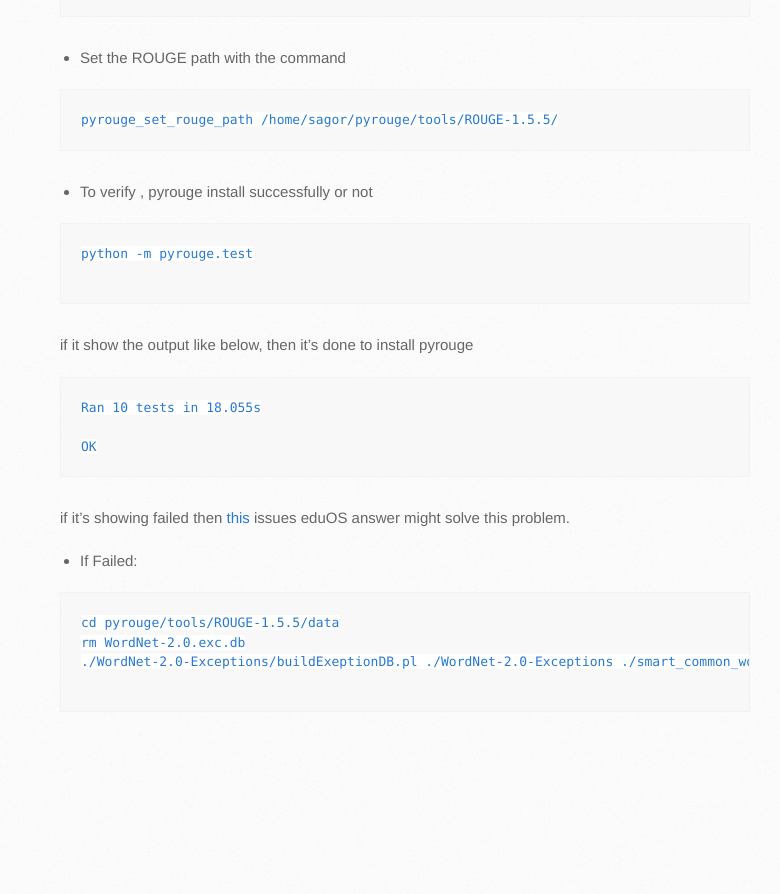
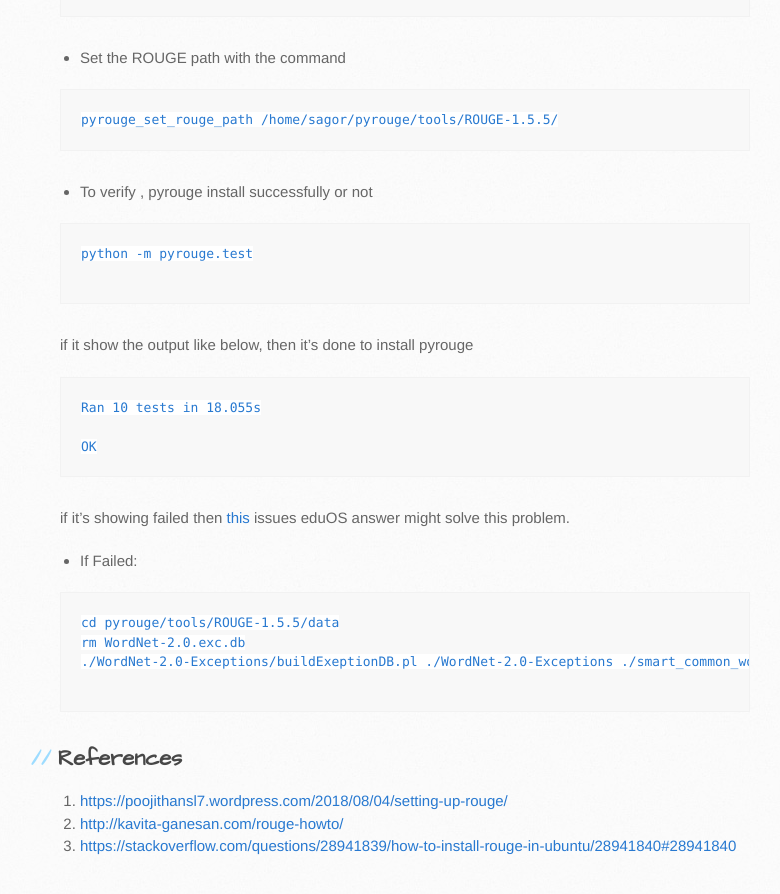
Before and after one commit to sagorbrur/sagorbrur.github.io, a Jekyll site: the page built from install_rouge.md, in a window 1280 px wide and 900 px high, scrolled down 2891 px. Shown: the top 894 px of the window, without its empty margins (110-890 px from the left). Built offline with Jekyll 4.4.1, drawn with Linux system fonts in a browser that asks for light colours; our own code applies the rules of GitHub Pages for plain Markdown files; before the commit the page ends 3656 px from its top, so only the background shows below that.

Commit message:
Update install_rouge.md

````diff
--- a/install_rouge.md
+++ b/install_rouge.md
@@ -99,3 +99,9 @@ rm WordNet-2.0.exc.db
 ./WordNet-2.0-Exceptions/buildExeptionDB.pl ./WordNet-2.0-Exceptions ./smart_common_words.txt ./WordNet-2.0.exc.db
 
 ```
+
+
+## References
+1. [https://poojithansl7.wordpress.com/2018/08/04/setting-up-rouge/](https://poojithansl7.wordpress.com/2018/08/04/setting-up-rouge/)
+2. [http://kavita-ganesan.com/rouge-howto/](http://kavita-ganesan.com/rouge-howto/)
+3. [https://stackoverflow.com/questions/28941839/how-to-install-rouge-in-ubuntu/28941840#28941840](https://stackoverflow.com/questions/28941839/how-to-install-rouge-in-ubuntu/28941840#28941840)
````
